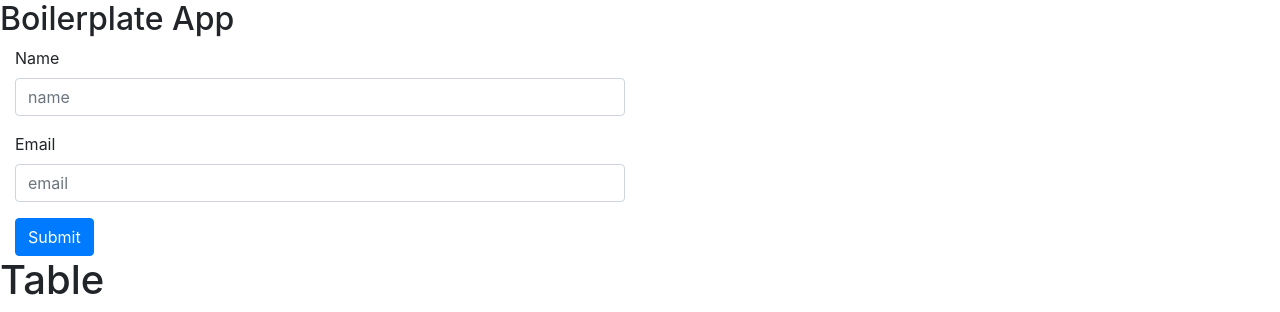
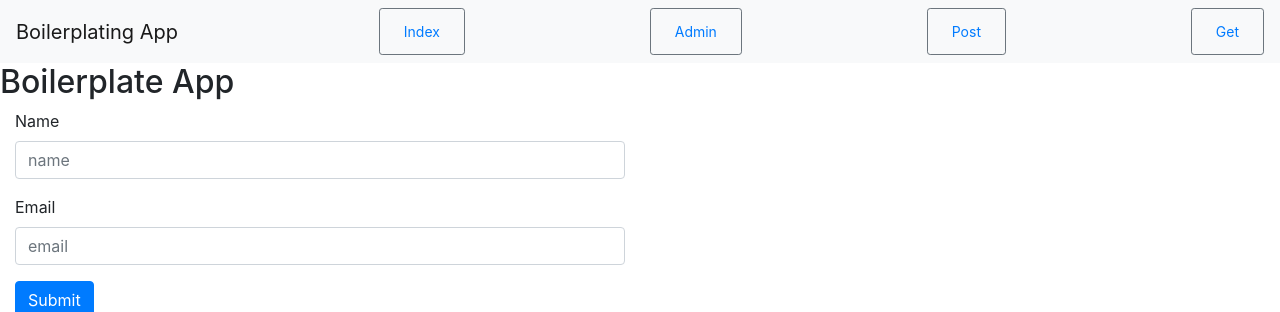
Before and after one commit to BrianKTran/boilerPlating, a Django app: page /index/ in a window 1280 px wide. Shown: the top 312 px of the page. Run offline with Django 3.2, Linux system fonts and the light colour scheme; some libraries are stand-ins or nearby versions.

Commit message:
nav bar links

```diff
--- a/templates/base.html
+++ b/templates/base.html
@@ -3,6 +3,7 @@
 
 
 <html>
+
 <head>
     <title>Boilerplating App</title>
     <script src="https://ajax.googleapis.com/ajax/libs/jquery/3.5.1/jquery.min.js"></script>
@@ -13,7 +14,27 @@
 </head>
 
 <body>
+
+
+    <nav class="navbar navbar-light bg-light">
+
+
+            <a class="navbar-brand" href="#">Boilerplating App</a>
+
+
+            <!-- <li class="nav-item" ><a class="nav-link" href="http://127.0.0.1:8000/index">Index</a></li>
+            <li class="nav-item" ><a class="nav-link" href="http://127.0.0.1:8000/admin">Admin</a></li>
+            <li class="nav-item" ><a class="nav-link" href="http://127.0.0.1:8000/basicPost">Post</a></li>
+            <li class="nav-item" ><a class="nav-link" href="http://127.0.0.1:8000/basicGet">Get</a></li> -->
+            <buttton class="btn btn-sm btn-outline-secondary" ><a class="nav-link" href="http://127.0.0.1:8000/index">Index</a></buttton>
+            <buttton class="btn btn-sm btn-outline-secondary" ><a class="nav-link" href="http://127.0.0.1:8000/admin">Admin</a></buttton>
+            <buttton class="btn btn-sm btn-outline-secondary" ><a class="nav-link" href="http://127.0.0.1:8000/basicPost">Post</a></buttton>
+            <buttton class="btn btn-sm btn-outline-secondary" ><a class="nav-link" href="http://127.0.0.1:8000/basicGet">Get</a></buttton>
+
+
+    </nav>
     {% block content %}
     {% endblock %}
 </body>
+
 </html>
```
Lines whose indentation alone changed are shown as unchanged.
